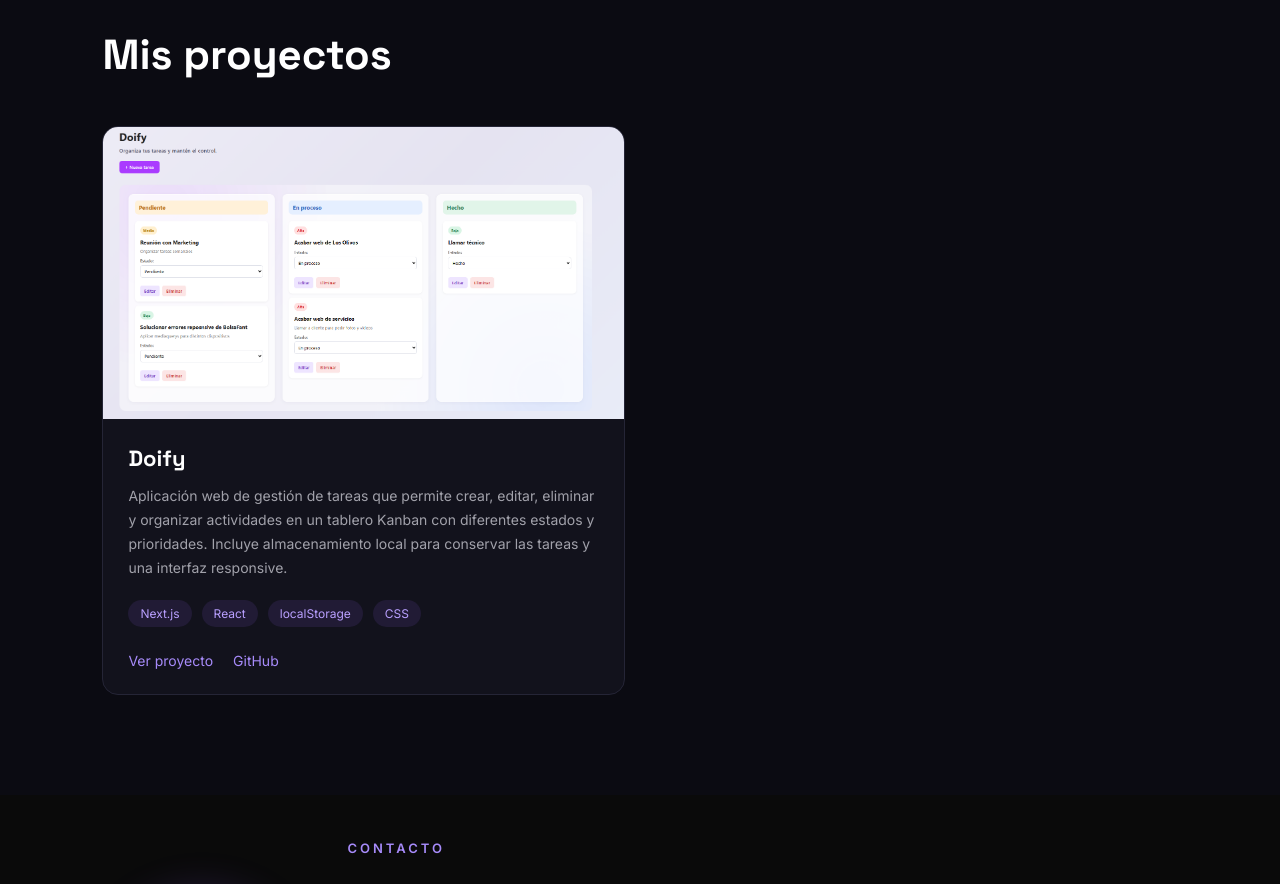
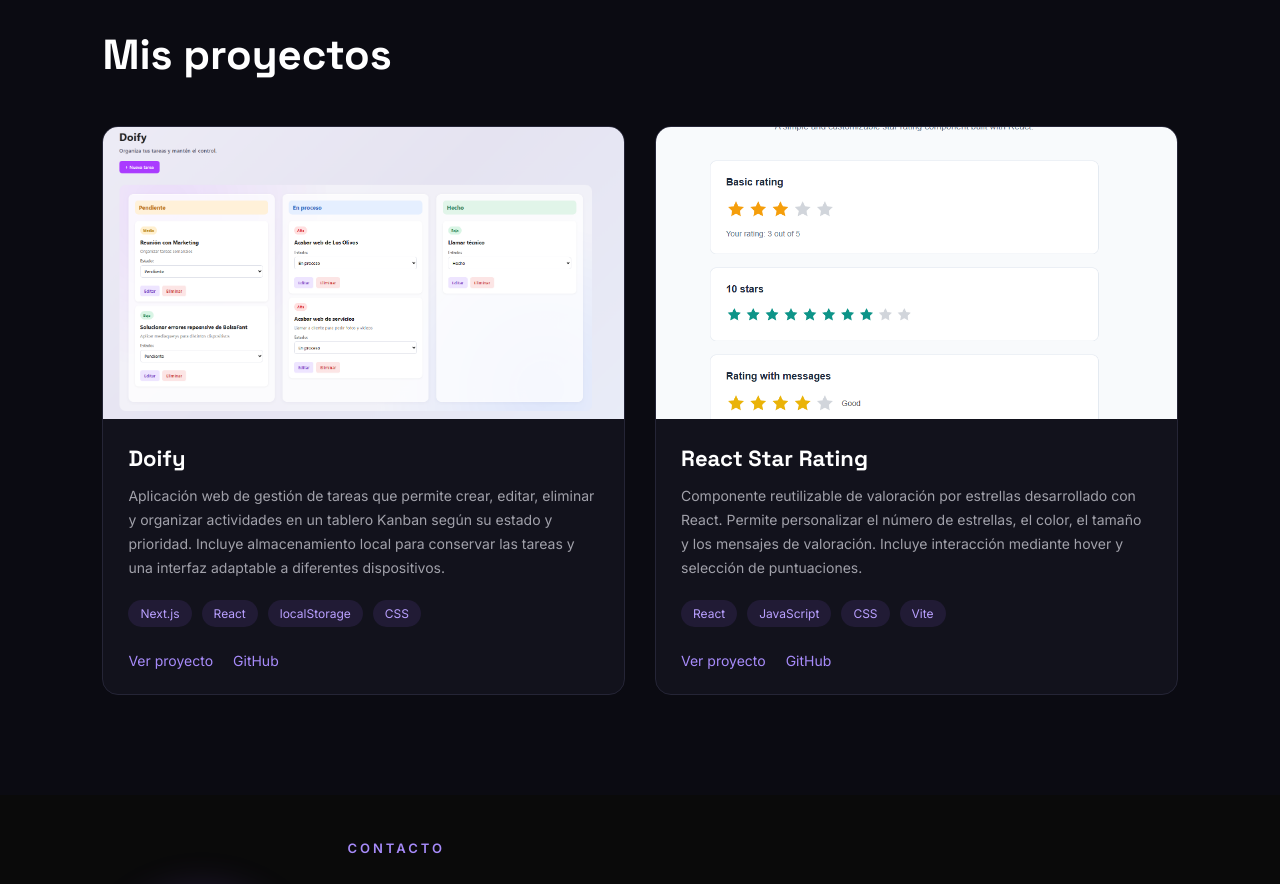
Before and after one commit to galangallardoangel/portfolio, a Next.js app: page / in a window 1280 px wide. Shown: the part 900-1784 px from the top of the page. Built offline with nearby package versions, Linux system fonts and the light colour scheme.

Commit message:
Proyecto de Star Rating añadido

```diff
--- a/src/components/Proyectos/Proyectos.jsx
+++ b/src/components/Proyectos/Proyectos.jsx
@@ -5,11 +5,21 @@ const proyectos = [
     id: 1,
     titulo: "Doify",
     descripcion:
-      "Aplicación web de gestión de tareas que permite crear, editar, eliminar y organizar actividades en un tablero Kanban con diferentes estados y prioridades. Incluye almacenamiento local para conservar las tareas y una interfaz responsive.",
+      "Aplicación web de gestión de tareas que permite crear, editar, eliminar y organizar actividades en un tablero Kanban según su estado y prioridad. Incluye almacenamiento local para conservar las tareas y una interfaz adaptable a diferentes dispositivos.",
     imagen: "/proyectos/doify.png",
     tecnologias: ["Next.js", "React", "localStorage", "CSS"],
     demo: "https://galangallardoangel.github.io/doify",
-    github: "https://github.com/galangallardoangel/doify/",
+    github: "https://github.com/galangallardoangel/doify",
+  },
+  {
+    id: 2,
+    titulo: "React Star Rating",
+    descripcion:
+      "Componente reutilizable de valoración por estrellas desarrollado con React. Permite personalizar el número de estrellas, el color, el tamaño y los mensajes de valoración. Incluye interacción mediante hover y selección de puntuaciones.",
+    imagen: "/proyectos/star-rating.png",
+    tecnologias: ["React", "JavaScript", "CSS", "Vite"],
+    demo: "https://galangallardoangel.github.io/star-rating/",
+    github: "https://github.com/galangallardoangel/star-rating",
   },
 ];
 
```
Also changed, not shown: public/proyectos/star-rating.png (added).
